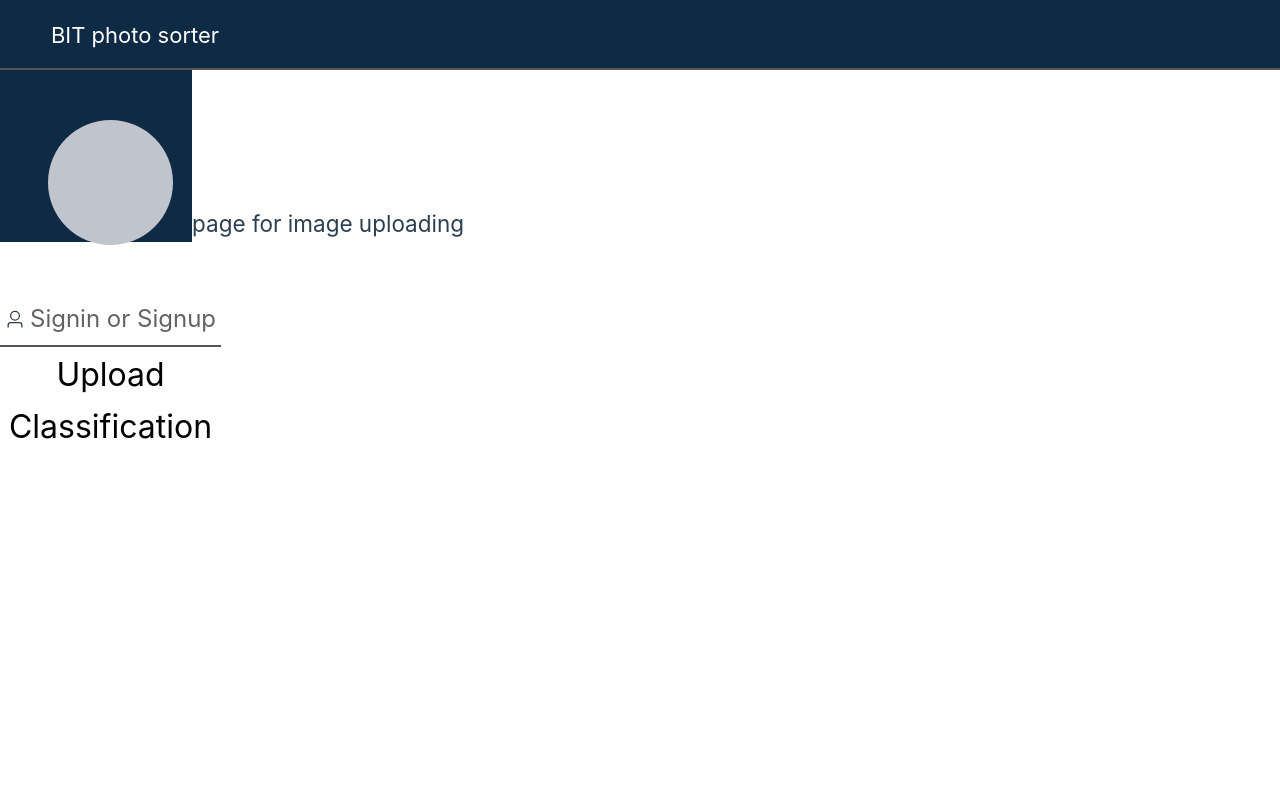
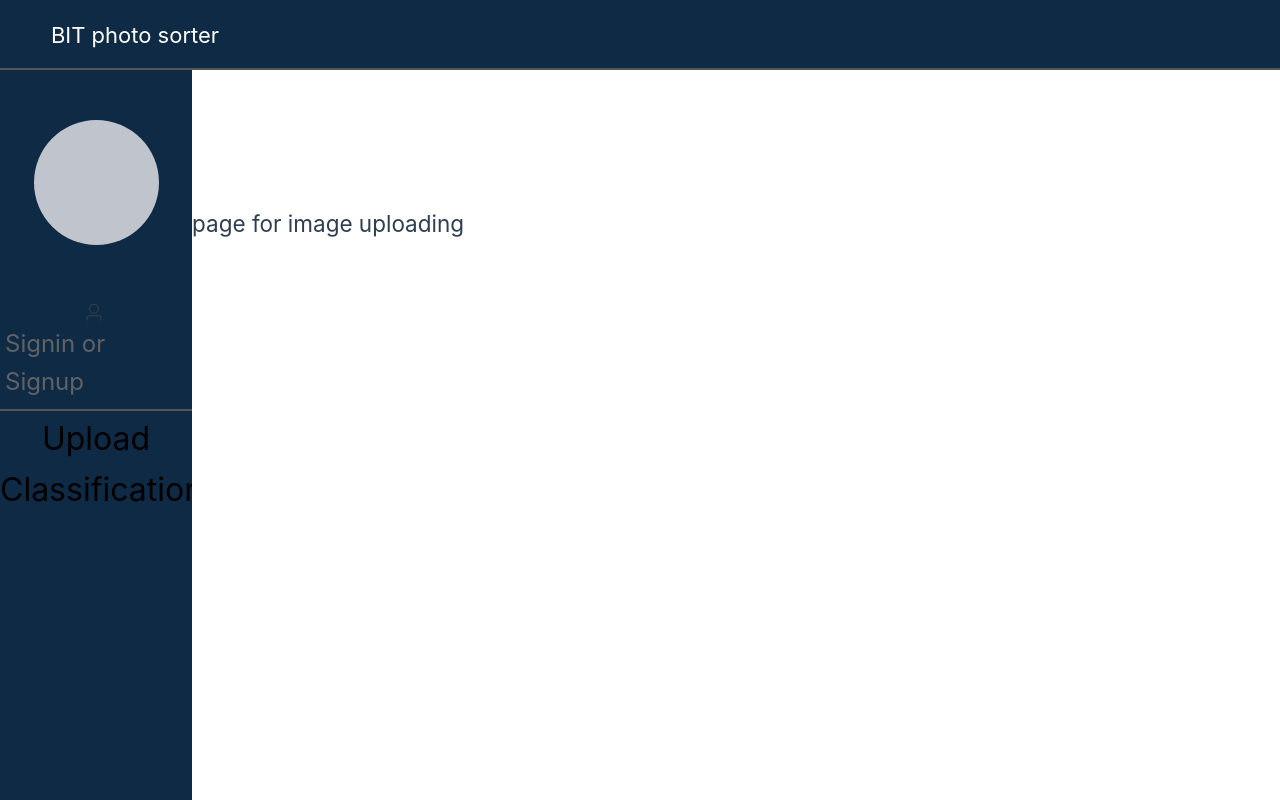
Before and after one commit to dyhes/photoClassifier, a Vue app: page / in a window 1280 px wide. Built offline with nearby package versions, Linux system fonts and the light colour scheme.

Commit message:
bug:elmessage

```diff
--- a/src/App.vue
+++ b/src/App.vue
@@ -23,7 +23,7 @@ setTimeout(()=>{
     <Header/>
     <el-container>
       <el-aside>
-        <div style="position: fixed;">
+        <div>
           <el-row class="avatar">
           <el-avatar :size="125" :src="userStatus.userName !== null ? userStatus.avatarUrl : ''" />
         </el-row>
@@ -36,7 +36,7 @@ setTimeout(()=>{
           <PageLink path = '/classification' linkText = 'Classification'/>
         </div>
       </el-aside>
-      <el-main><RouterView /></el-main>
+      <el-main class="hidescroll"><RouterView /></el-main>
     </el-container>
   </div>
   <div v-else>
@@ -51,6 +51,7 @@ setTimeout(()=>{
   /*外部间距也是如此设置*/
   margin: 0px !important;
   /*统一设置高度为100%*/
+  height: 100vh;
 }
 .el-main {
    --el-main-padding: 0 !important;
@@ -84,4 +85,12 @@ setTimeout(()=>{
 .el-message {
   position: absolute !important;
 }
+.hidescroll {
+    overflow:auto;
+scrollbar-width: none; /* Firefox */
+-ms-overflow-style:none; /* IE10+ */
+&::-webkit-scrollbar{
+  display:none; /* ChromeSafari */
+}
+  }
 </style>
--- a/src/views/ClassificationView.vue
+++ b/src/views/ClassificationView.vue
@@ -197,4 +197,5 @@
     align-items: center;
     justify-content: center;
   }
+
 </style>
--- a/src/views/SignInView.vue
+++ b/src/views/SignInView.vue
@@ -84,7 +84,7 @@ const submitForm = async (formEl: FormInstance | undefined) => {
                     localStorage.setItem('userName', param.username);
                     localStorage.setItem('isOnline', 'true');
 
-                    router.push('/home');
+                    router.push('/');
                 } else {
                     ElMessage.error('登录失败');
                 }
```
